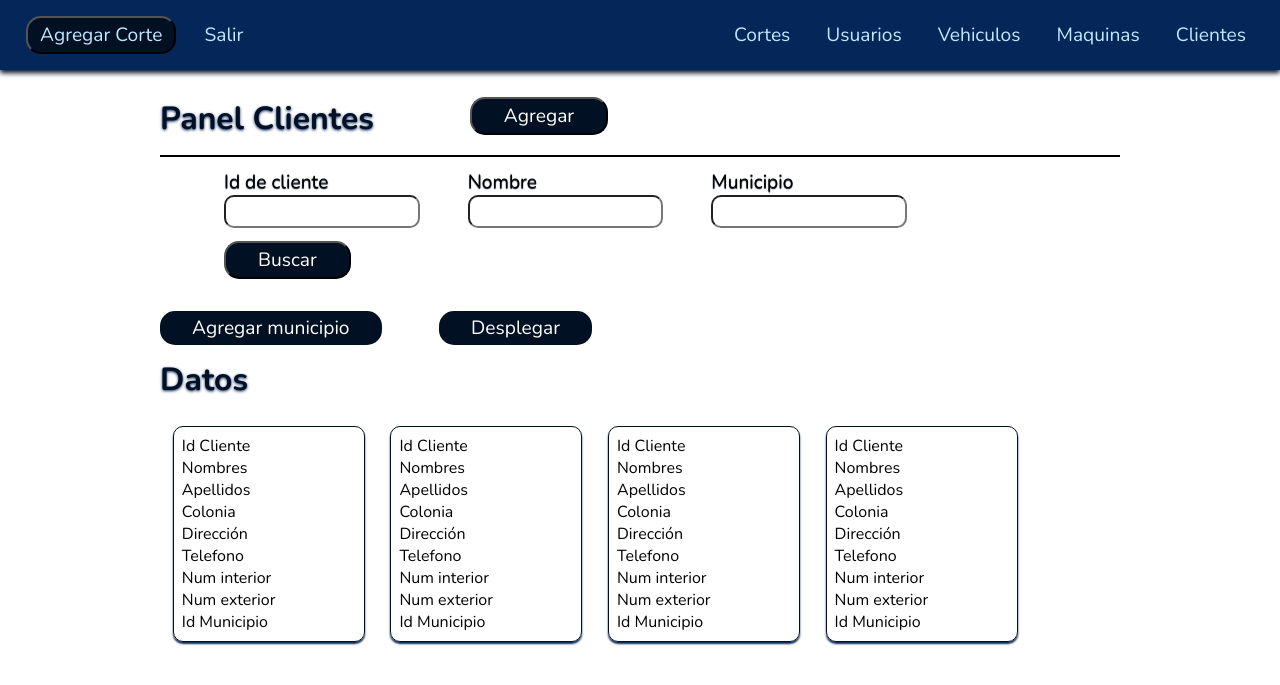
After one commit to KIHM-02/Jackes_2.0, a PHP site: page /admin/cliente.php in a window 1280 px wide. The commit adds this page. Shown: the top 685 px of the page. Run offline with PHP 8.4, Linux system fonts and the light colour scheme; the visitor is signed in with stand-in values (Sample User, id 1).

Commit message:
Added the view of clients

```diff
--- /dev/null
+++ b/admin/cliente.php
@@ -0,0 +1,117 @@
+<?php include("template/header.php") ?>
+    <header>
+        <h2 class="subtitle header-elements">Panel Clientes</h2>
+
+        <div>
+            <a class ="header-elements" href="entityRegistration/cliente_registro.php"><button class="btn-black-header header-buttons">Agregar</button></a>
+        </div>
+    </header>
+
+    <form method="POST" class="form-search">
+        <div class ="div-form-inputs">
+            <label for="inputClientId">Id de cliente</label>
+            <input class ="text-inputs" type="text" name="txtClientId" id="inputClientId">
+        </div>
+
+        <div class ="div-form-inputs">
+            <label for="inputName">Nombre</label>
+            <input class ="text-inputs" type="text" name="txtName" id="inputName">
+        </div>
+
+        <div class ="div-form-inputs">
+            <label for="inputMunicipio">Municipio</label>
+            <input class ="text-inputs" type="text" name="txtMunicipio" id="inputMunicipio">
+        </div>
+
+        <div class ="div-form-inputs space-top">
+            <input class ="btn-black-header" type="submit" value="Buscar">
+        </div>
+    </form>
+
+    <section class = "section-table">
+        <button class ="btn-black-header table-buttons">Agregar municipio</button>
+
+        <label for = "chkTable" class ="btn-black-header table-buttons">Desplegar</label>
+        <input type="checkbox" name="chkTable" id="chkTable" class ="chkTable table-buttons">
+
+        <div class ="border-table space-top">
+            <table class = "table">
+                <thead>
+                    <tr>
+                        <th>ID</th>
+                        <th>Municipio</th>
+                        <th>Modificar</th>
+                        <th>Eliminar</th>
+                    </tr>
+                </thead>
+
+                <tbody>
+                    <tr>
+                        <td>1</td>
+                        <td>2</td>
+                        <td>3</td>
+                        <td>4</td>
+                    </tr>
+                    <tr>
+                        <td>1</td>
+                        <td>2</td>
+                        <td>3</td>
+                        <td>4</td>
+                    </tr>
+                </tbody>
+            </table>
+        </div>
+    </section>
+
+    <section class = "section-title">
+        <h2 class ="subtitle">Datos</h2>
+    </section>
+
+    <section class ="info-container">
+        <article class ="card">
+            <p>Id Cliente</p>
+            <p>Nombres</p>
+            <p>Apellidos</p>
+            <p>Colonia</p>
+            <p>Dirección</p>
+            <p>Telefono</p>
+            <p>Num interior</p>
+            <p>Num exterior</p>
+            <p>Id Municipio</p>
+        </article>
+        <article class ="card">
+            <p>Id Cliente</p>
+            <p>Nombres</p>
+            <p>Apellidos</p>
+            <p>Colonia</p>
+            <p>Dirección</p>
+            <p>Telefono</p>
+            <p>Num interior</p>
+            <p>Num exterior</p>
+            <p>Id Municipio</p>
+        </article>
+        <article class ="card">
+            <p>Id Cliente</p>
+            <p>Nombres</p>
+            <p>Apellidos</p>
+            <p>Colonia</p>
+            <p>Dirección</p>
+            <p>Telefono</p>
+            <p>Num interior</p>
+            <p>Num exterior</p>
+            <p>Id Municipio</p>
+        </article>
+        <article class ="card">
+            <p>Id Cliente</p>
+            <p>Nombres</p>
+            <p>Apellidos</p>
+            <p>Colonia</p>
+            <p>Dirección</p>
+            <p>Telefono</p>
+            <p>Num interior</p>
+            <p>Num exterior</p>
+            <p>Id Municipio</p>
+        </article>
+    </section>
+
+<?php include("template/footer.php") ?>
--- a/admin/template/header.php
+++ b/admin/template/header.php
@@ -34,7 +34,7 @@
             <li class ="list-elements"><a href="usuario.php">Usuarios</a></li>
             <li class ="list-elements"><a href="vehiculo.php">Vehiculos</a></li>
             <li class ="list-elements"><a href="maquina.php">Maquinas</a></li>
-            <li class ="list-elements"><a href="#">Clientes</a></li>
+            <li class ="list-elements"><a href="cliente.php">Clientes</a></li>
         </ul>
     </nav>
 
--- a/admin/template/header_registro.php
+++ b/admin/template/header_registro.php
@@ -34,7 +34,7 @@
             <li class ="list-elements"><a href="../usuario.php">Usuarios</a></li>
             <li class ="list-elements"><a href="../vehiculo.php">Vehiculos</a></li>
             <li class ="list-elements"><a href="../maquina.php">Maquinas</a></li>
-            <li class ="list-elements"><a href="#">Clientes</a></li>
+            <li class ="list-elements"><a href="../cliente.php">Clientes</a></li>
         </ul>
     </nav>
 
```
Also changed, not shown: admin/entityRegistration/cliente_registro.php (added, +70 -0 lines), admin/entityRegistration/maquina_registro.php (+1 -7 lines).
